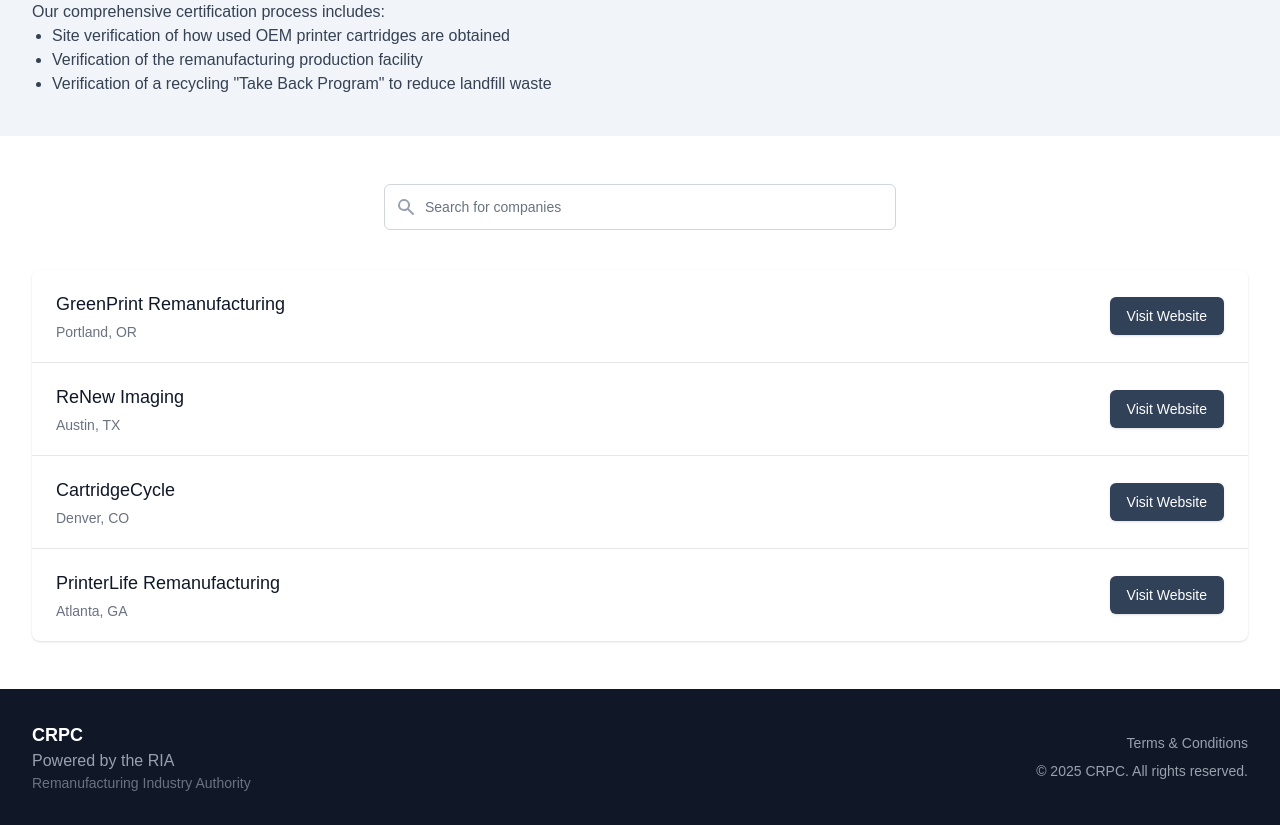
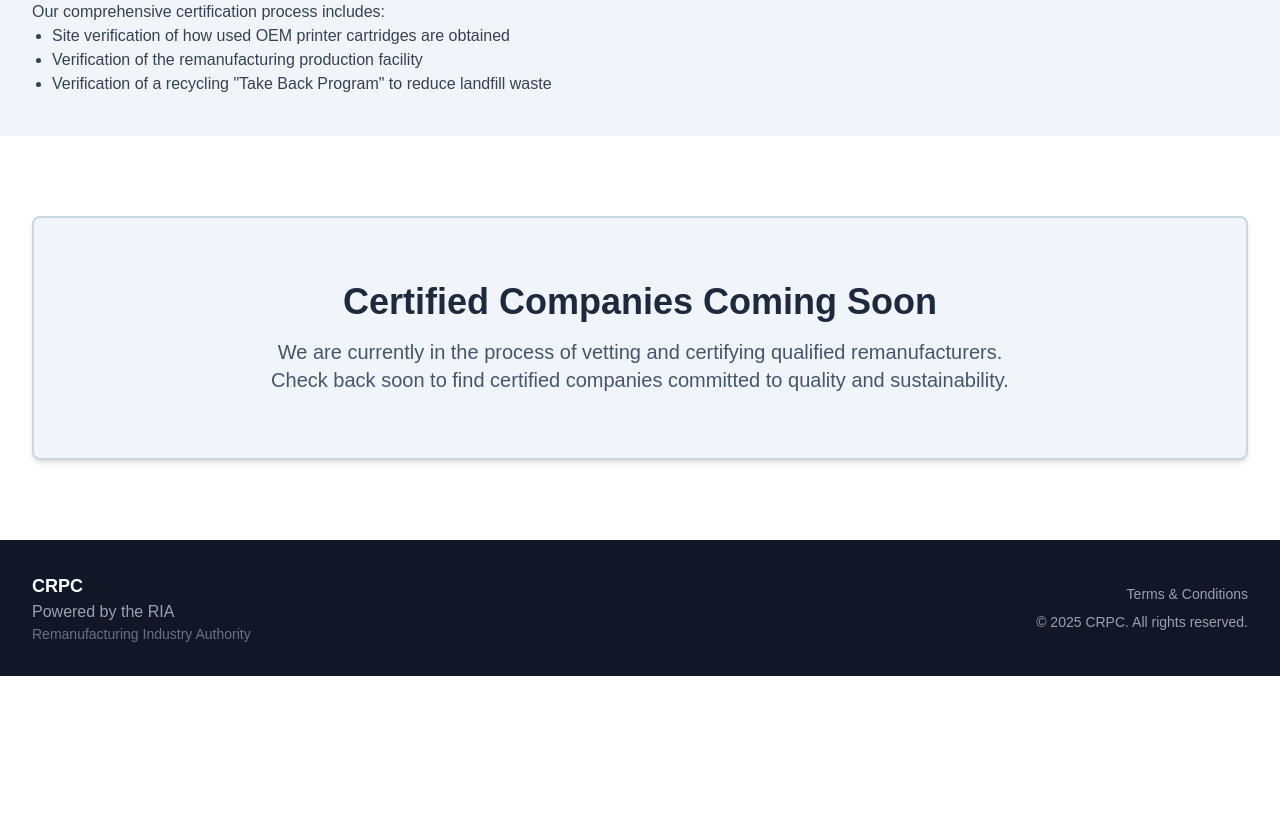
Before and after one commit to correlator/crpc, a Next.js app: page /certified in a window 1280 px wide. Shown: the part 620-1445 px from the top of the page. After the commit the page ends 1296 px from the top, so only its background shows below. Built offline with nearby package versions, Linux system fonts and the light colour scheme.

Commit message:
no certified yet

```diff
--- a/src/app/certified/page.tsx
+++ b/src/app/certified/page.tsx
@@ -41,7 +41,7 @@
 export default function CertifiedPage() {
   const [searchQuery, setSearchQuery] = useState('');
   // Add the coming soon flag
-  const comingSoon = false;
+  const comingSoon = true;
 
   // Filter companies based on search query
   const filteredCompanies = certifiedRemanufacturers.filter(company =>
```
